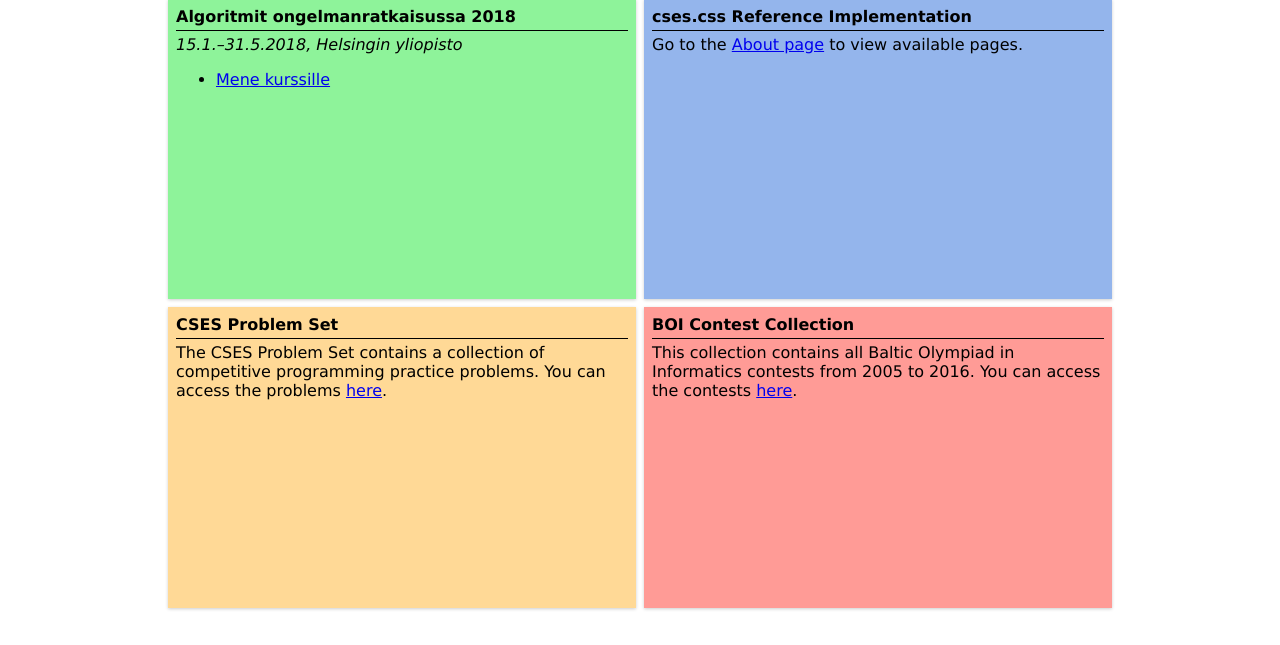
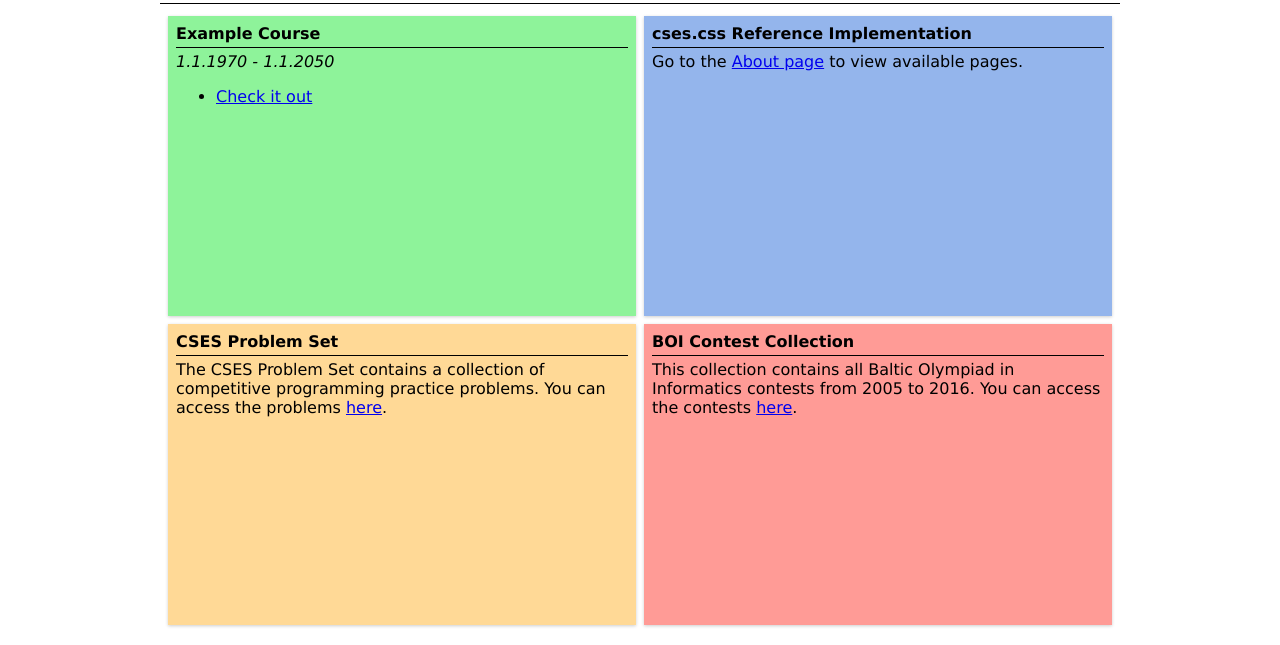
Before and after one commit to ollpu/cses.css, a plain HTML site: page index.html in a window 1280 px wide. Shown: the part 156-801 px from the top of the page. Drawn offline with nearby package versions, Linux system fonts and the light colour scheme; files that its build step writes are made by us from their sources.

Commit message:
Fix regressions

```diff
--- a/css/_base.scss
+++ b/css/_base.scss
@@ -46,11 +46,12 @@ body {
 }
 
 .skeleton {
+  width: 100%;
   max-width: $default-width;
   margin: 0.5rem auto;
   display: table;
 }
-.site-title {
+.navigation {
   display: table-row;
   > h3 {
     border-bottom: 1px solid $border-col;
--- a/index.html
+++ b/index.html
@@ -23,7 +23,8 @@
     </div>
     <div class="skeleton">
 
-    <div class="content-wrapper">
+    <div class="navigation">
+      <div>
         <h1>Code Submission Evaluation System</h1>
 
         <ul class="nav page-chooser">
@@ -33,14 +34,17 @@
           <li><a href="/stats/">Statistics</a></li>
           <li><a href="/about.html">About</a></li>
         </ul>
+      </div>
+    </div>
 
+    <div class="content-wrapper">
       <div class="content">
         <div class="boxes">
           <div>
-            <h4>Algoritmit ongelmanratkaisussa 2018</h4>
-            <i>15.1.–31.5.2018, Helsingin yliopisto</i><br />
+            <h4>Example Course</h4>
+            <i>1.1.1970 - 1.1.2050</i>
             <ul>
-            <li> <a href="https://cses.fi/alon18/list/">Mene kurssille</a><br />
+              <li><a href="/courses">Check it out</a>
             </ul>
           </div>
           <div>
```
Also changed, not shown: courses/index.html (+5 -2 lines), courses/task.html (+1 -1 lines). Lines whose indentation alone changed are shown as unchanged.
